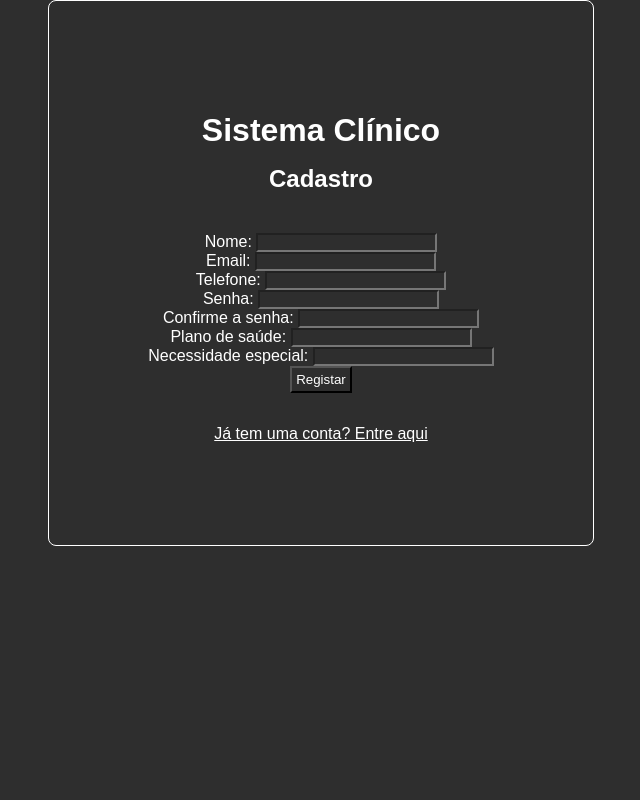
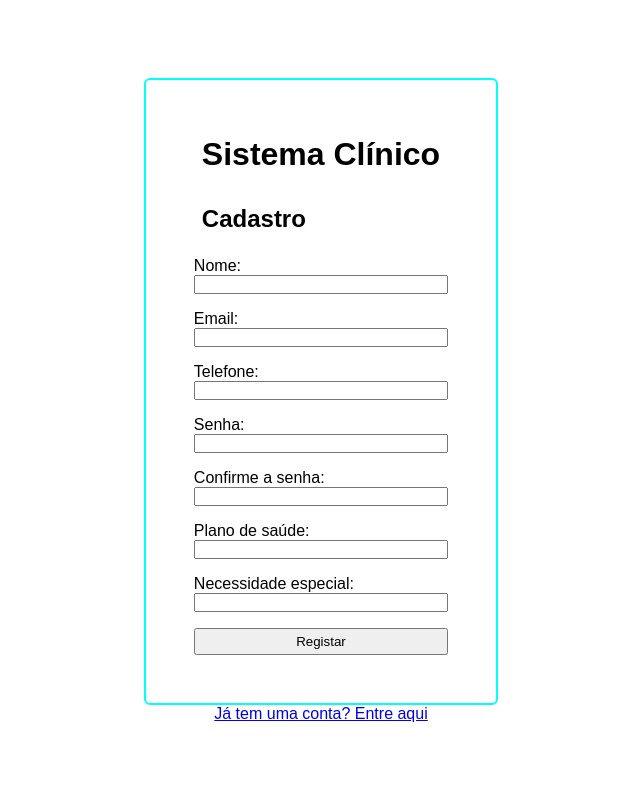
Before and after one commit to crispimUchoa/projetofinaldb, a Flask app: page /cadastro in a window 1280 px wide. Shown: the whole page, without its empty margins (319-959 px from the left). Run offline with Flask 3, Linux system fonts and the light colour scheme.

Commit message:
altera minimas coisas no css

```diff
--- a/static/css/styles.css
+++ b/static/css/styles.css
@@ -1,10 +1,9 @@
 * {
     padding: 0;
     margin: 0;
-    background-color: rgb(46, 46, 46);
-    color: white;
     font-family: sans-serif, monospace
 }
+
 
 button {
     padding: 0.25rem;
@@ -14,6 +13,29 @@ input {
     text-align: start;
 }
 
+.main{
+}
+.register-login-div{
+    display: flex;
+    flex-direction: column;
+    min-height: 100vh;
+    justify-content: center;
+    align-items: center;
+}
+
+.register-login-form{
+    display: flex;
+    flex-direction: column;
+    gap: 1rem;
+    padding: 3rem;
+    border: 2px solid aqua;
+    border-radius: 6px;
+}
+
+.form-group{
+    display: flex;
+    flex-direction: column;
+}
 /* body {
     min-height: 100vh;
     display: flex;
--- a/templates/cadastro.html
+++ b/templates/cadastro.html
@@ -1,9 +1,9 @@
 {% extends '/base/index.html' %}
 {% block body %}
-<div class="login-div">
-    <h1 id="sistema-h1">Sistema Clínico</h1>
-    <h2 id="login-h2">Cadastro</h2>
-    <form action="{{ url_for('cadastro')}}" method="post" name="cadastro-login-form" id="login-form" class="login-form">
+<div class="register-login-div">
+    <form action="{{ url_for('cadastro')}}" method="post" name="cadastro-login-form" id="login-form" class="register-login-form">
+        <h1 id="sistema-h1">Sistema Clínico</h1>
+        <h2 id="login-h2">Cadastro</h2>
         <div class="form-group">
             <label for="name-input">Nome:</label>
             <input type="text" name="nome" id="name-input" required>
```
